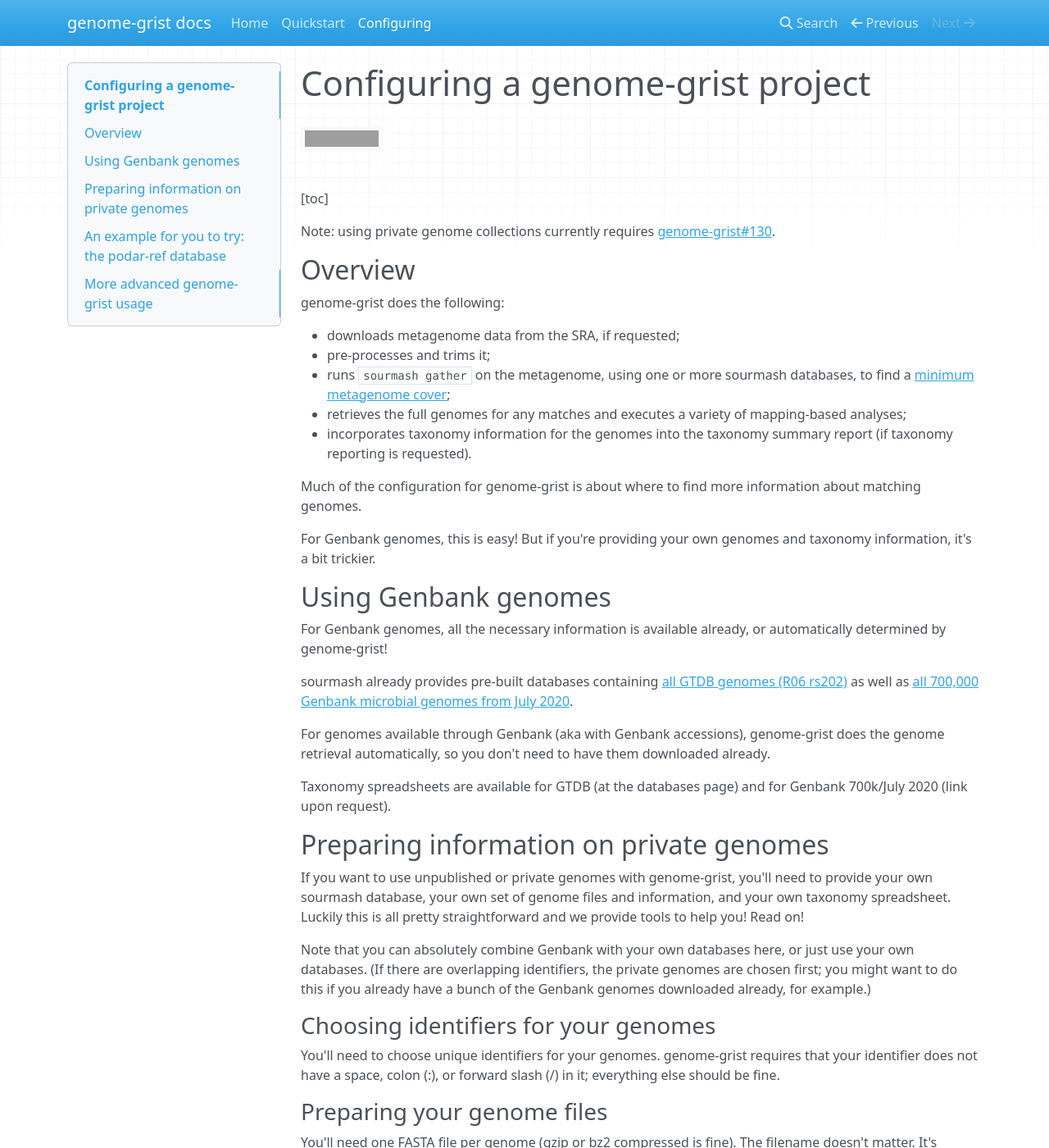
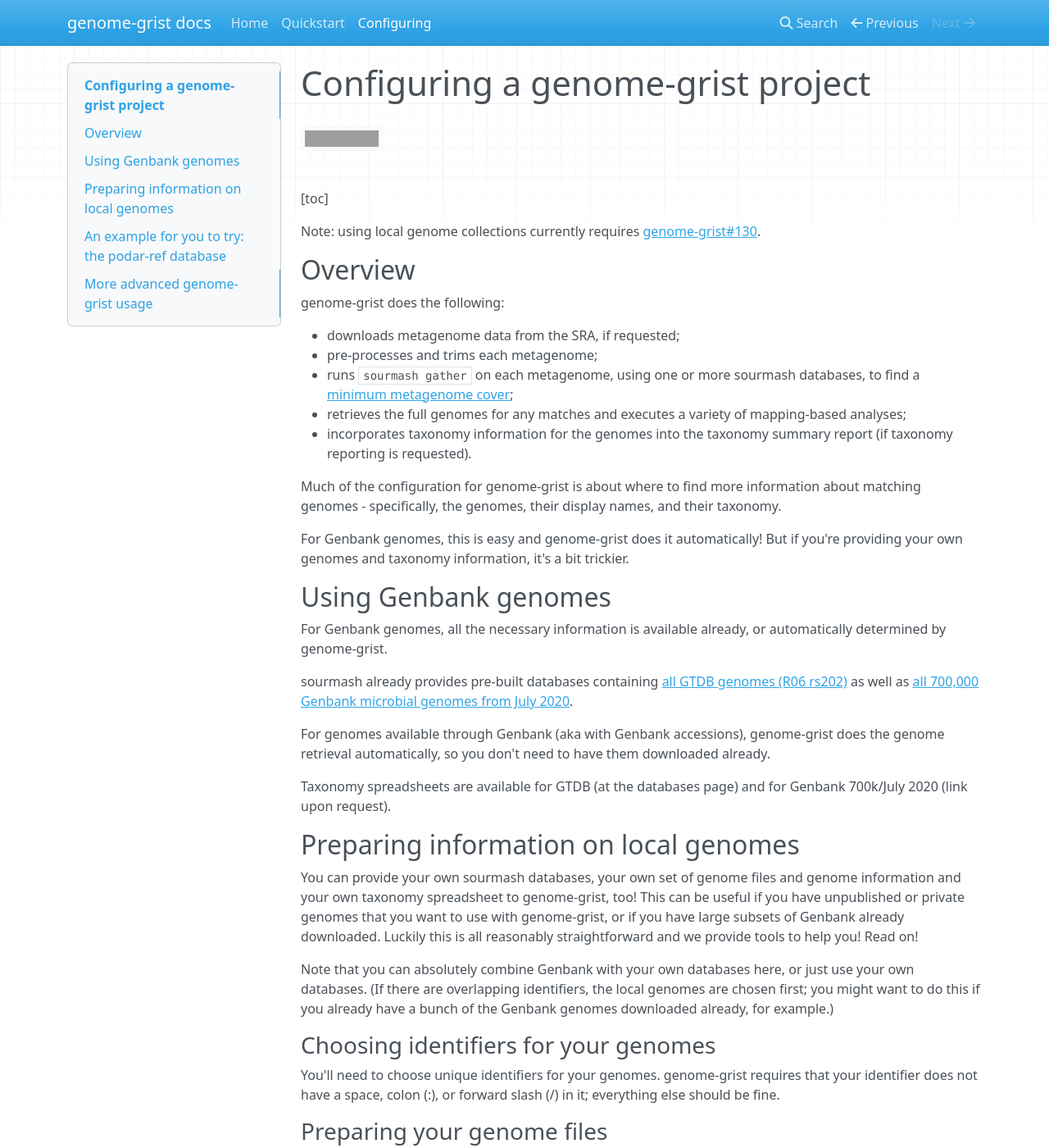
Before and after one commit to dib-lab/genome-grist, an MkDocs documentation site: the page built from doc/configuring.md, in a window 1280 px wide and 1400 px high. Shown: the whole window at 82% size. Built offline with MkDocs 1.6.1, drawn with Linux system fonts in a browser that asks for light colours; nearby versions of some CDN libraries; some of the changed text lies outside the part shown; grey boxes are pictures that could not be loaded.

Commit message:
update to 'local' instead of 'private'

`````diff
--- a/doc/configuring.md
+++ b/doc/configuring.md
@@ -6,25 +6,25 @@
 
 [toc]
 
-Note: using private genome collections currently requires [genome-grist#130](https://github.com/dib-lab/genome-grist/pull/130).
+Note: using local genome collections currently requires [genome-grist#130](https://github.com/dib-lab/genome-grist/pull/130).
 
 ## Overview
 
 genome-grist does the following:
 
 * downloads metagenome data from the SRA, if requested;
-* pre-processes and trims it;
-* runs `sourmash gather` on the metagenome, using one or more sourmash databases, to find a [minimum metagenome cover](https://www.biorxiv.org/content/10.1101/2022.01.11.475838v1);
+* pre-processes and trims each metagenome;
+* runs `sourmash gather` on each metagenome, using one or more sourmash databases, to find a [minimum metagenome cover](https://www.biorxiv.org/content/10.1101/2022.01.11.475838v1);
 * retrieves the full genomes for any matches and executes a variety of mapping-based analyses;
 * incorporates taxonomy information for the genomes into the taxonomy summary report (if taxonomy reporting is requested).
 
-Much of the configuration for genome-grist is about where to find more information about matching genomes.
+Much of the configuration for genome-grist is about where to find more information about matching genomes - specifically, the genomes, their display names, and their taxonomy.
 
-For Genbank genomes, this is easy! But if you're providing your own genomes and taxonomy information, it's a bit trickier.
+For Genbank genomes, this is easy and genome-grist does it automatically! But if you're providing your own genomes and taxonomy information, it's a bit trickier.
 
 ## Using Genbank genomes
 
-For Genbank genomes, all the necessary information is available already, or automatically determined by genome-grist!
+For Genbank genomes, all the necessary information is available already, or automatically determined by genome-grist.
 
 sourmash already provides pre-built databases containing [all GTDB genomes (R06 rs202)](https://sourmash.readthedocs.io/en/latest/databases.html) as well as [all 700,000 Genbank microbial genomes from July 2020](https://github.com/sourmash-bio/sourmash/issues/1749#issuecomment-947920226).
 
@@ -32,11 +32,12 @@
 
 Taxonomy spreadsheets are available for GTDB (at the databases page) and for Genbank 700k/July 2020 (link upon request).
 
-## Preparing information on private genomes
+## Preparing information on local genomes
 
-If you want to use unpublished or private genomes with genome-grist, you'll need to provide your own sourmash database, your own set of genome files and information, and your own taxonomy spreadsheet. Luckily this is all pretty straightforward and we provide tools to help you! Read on!
+You can provide your own sourmash databases, your own set of genome files and genome information and your own taxonomy spreadsheet to genome-grist,
+too! This can be useful if you have unpublished or private genomes that you want to use with genome-grist, or if you have large subsets of Genbank already downloaded. Luckily this is all reasonably straightforward and we provide tools to help you! Read on!
 
-Note that you can absolutely combine Genbank with your own databases here, or just use your own databases. (If there are overlapping identifiers, the private genomes are chosen first; you might want to do this if you already have a bunch of the Genbank genomes downloaded already, for example.)
+Note that you can absolutely combine Genbank with your own databases here, or just use your own databases. (If there are overlapping identifiers, the local genomes are chosen first; you might want to do this if you already have a bunch of the Genbank genomes downloaded already, for example.)
 
 ### Choosing identifiers for your genomes
 
@@ -50,10 +51,9 @@
 
 ### Creating one or more sourmash databases
 
-You can mix private databases with genbank databases, but
-you'll need to provide one or more sourmash databases for any private collections. You can do this with the config parameter `private_databases`, which takes a list of paths to sourmash database locations.
+You can mix local databases with genbank databases without fear! You'll need to provide one or more sourmash databases for any local collections, and you do this as usual via the config paramter `sourmash_databases`, which takes a list of paths to sourmash database locations.
 
-Sketch all your genomes with the following command:
+To build your own sourmash databases, you'll need sourmash sketches for each genome. Sketch all your genomes with the following command:
 ```
 sourmash sketch dna -p k=31,scaled=1000
 ```
@@ -63,7 +63,6 @@
 If not, you'll need to manually rename of the signatures produced by `sourmash sketch`. (You can do this with `sourmash sig rename`, but there's no simple way to do this in bulk.)
 
 Once you have all your genome signatures, you can create a sourmash database with
-
 ```
 sourmash index output.sbt.zip *.sig
 ```
@@ -73,22 +72,21 @@
 
 We chose k=31 above (in the `sourmash sketch` command) because that matches our default parameters, and we have provided Genbank and GTDB databases for k=31 (as well as k=21 and k=51). But the only real requirement here is that all your databases support the same requested k-mer and scaled sizes.
 
-### Providing your genomes to genome-grist
+### Providing your local genomes to genome-grist
 
-You'll also need to provide your genome files to genome-grist, along with their "display name", which will be used in reporting.  The information will be provided via the config parameter `private_databases_info`, which takes a list of paths to info file CSVs.
+You'll also need to provide your local genome files to genome-grist, along with their "display name", which will be used in reporting.  The information will be provided via the config parameter `local_databases_info`, which takes a list of paths to info file CSVs.
 
-**First**, genome-grist needs the genomes in their own individual files, in one or more directories. The files need to be named by their identifiers in the format `{ident}_genomic.fna.gz`, and must come with an "info file" that contains their identifier, a display name, and the location of the genome file (which _must_ be named as above).
+**First**, genome-grist needs the genome sequences in their own individual files, in one or more directories. The files need to be named by their identifiers in the format `{ident}_genomic.fna.gz`, and must come with an "info file" that contains their identifier, a display name, and the location of the genome file (which _must_ be named as above).
 
-genome-grist has a utility to help set this all up! The script `genome_grist.copy_private_genomes` will take in a list of FASTA files containing genome(s), read the header of the first sequence to find the identifier for that genome, and then copy it into a directory for you. (see "Step 3", below, for execution instructions for this script). It will also output a provisional info file, which you can edit.
+genome-grist has a utility to help set this all up! The script `genome_grist.copy_local_genomes` will take in a list of FASTA files containing genome(s), read the header of the first sequence to find the identifier for that genome, and then copy it into a directory for you. (see "Step 3", below, for execution instructions for this script). It will also output a provisional info file, which you can edit.
 
-Here's an example of the output of the info file produced by `copy_private_genomes`:
+Here's an example of the output of the info file produced by `copy_local_genomes`:
 ```
 ident,display_name,genome_filename
 CP001472.1,"Acidobacterium capsulatum ATCC 51196, complete genome",databases/podar-ref.d/CP001472.1_genomic.fna.gz
 CP001941.1,"Aciduliprofundum boonei T469, complete genome",databases/podar-ref.d/CP001941.1_genomic.fna.gz
 CP001097.1,"Chlorobium limicola DSM 245, complete genome",databases/podar-ref.d/CP001097.1_genomic.fna.gz
 ```
-
 
 **Second**, for each genome, genome-grist also needs a separate `{ident}.info.csv` file, containing just the identifier and the display name. This needs to be in the same directory as the genome itself.
 
@@ -111,11 +109,11 @@
 
 ### Providing taxonomy information
 
-If you want to enable taxonomic summarization for your private genomes, you'll need a taxonomy file that can be read by the `sourmash tax` subcommands - see [the sourmash command-line docs](https://sourmash.readthedocs.io/en/latest/command-line.html) for more information here. This file contains at least 8 columns, with the headers `ident` and `superkingdom`, `phylum`,`class`,`order`,`family`,`genus`,`species`. You provide this file to genome-grist via the config parameter `taxonomies`, which takes a list of paths to sourmash taxonomy files.
+If you want to enable taxonomic summarization for your local genomes, you'll need a taxonomy file that can be read by the `sourmash tax` subcommands - see [the sourmash command-line docs](https://sourmash.readthedocs.io/en/latest/command-line.html) for details. This file contains at least 8 columns, with the headers `ident` and `superkingdom`, `phylum`,`class`,`order`,`family`,`genus`,`species`. You provide this file to genome-grist via the config parameter `taxonomies`, which takes a list of paths to sourmash taxonomy files.
 
 ### Testing it all out
 
-We recommend trying this all out with a fake metagenome that's just two of your private genomes concatenated; you can set this up by making the FASTA file and then putting it in your output directory in the subdirectory `abundtrim/{sample}.abundtrim.fq.gz`, and configuring genome-grist to run `summarize_gather` on just that sample.
+We recommend trying this all out with a fake metagenome that's just two of your local genomes concatenated; you can set this up by making the FASTA file and then putting it in your output directory in the subdirectory `abundtrim/{sample}.abundtrim.fq.gz`, and configuring genome-grist to run `summarize_gather` on just that sample.
 
 So, for example,
 
@@ -123,7 +121,7 @@
 * set `samples` in your config file `conf-test.yml` to `- testme`
 * run `genome-grist run conf-test.yml summarize_gather`
 
-and if it all works, then your private database configuration is good! (The output report will be in the `reports/report-gather-testme.html` subdirectory in your output directory.)
+and if it all works, then your local database configuration is good! (The output report will be in the `reports/report-gather-testme.html` subdirectory in your output directory.)
 
 You will need to run `summarize_tax` to test the taxonomy file; the associated output will be in `reports/report-taxonomy-testme.html`.
 
@@ -137,7 +135,7 @@
 
 While this list of reference genomes is in fact in Genbank, they use non-Genbank identifiers, and so it's a good example data set for "private" genomes.
 
-So! Let's run through setting up these reference genomes as a private (non-Genbank) database for genome-grist to use, and then test it out by applying genome-grist to the mock metagenome!
+So! Let's run through setting up these reference genomes as a local, non-Genbank database for genome-grist to use, and then test it out by applying genome-grist to the mock metagenome!
 
 It should take under 10 minutes total to run all the commands.
 
@@ -195,10 +193,10 @@
 
 ### Step 3: Copy the genomes in to a new location with new names
 
-Copy the private genomes to a new home that matches genome-grist requirements like so:
+Copy the local genomes to a new home that matches genome-grist requirements like so:
 
 ```
-python -m genome_grist.copy_private_genomes databases/podar-ref/*.fa -o databases/podar-ref.info.csv -d databases/podar-ref.d
+python -m genome_grist.copy_local_genomes databases/podar-ref/*.fa -o databases/podar-ref.info.csv -d databases/podar-ref.d
 ````
 The subdirectory `databases/podar-ref.d/` should now contain 64 genome files, named by their identifiers.
 
@@ -322,15 +319,10 @@
 # These are ways you can fine-tune genome-grist.
 # We suggest changing these only once you've successfully run genome-grist a few times!
 
-# private_databases: a list of sourmash databases that use non-Genbank identifiers.
-# can be an empty list, []
-private_databases:
-- /path/to/local-sourmash-db/database3
-
-# private_databases_info: a list of database info files.
+# local_databases_info: a list of database info files for genomes that are local and/or cannot be downloaded from Genbank.
 # can be empty list, [].
 # see documentation for more details.
-private_databases_info:
+local_databases_info:
 - /path/to/local-sourmash-db/database3.info.csv
 
 # picklist: a --picklist argument to use when searching the sourmash database, to limit which signatures to search.
@@ -394,7 +386,7 @@
 
 For example,
 * you can put your own `{sample}_1.fastq.gz`, `{sample}_2.fastq.gz`, and `{sample}_unpaired.fastq.gz` files in `raw/` to have genome-grist process reads for you.
-* you can put your own interleaved reads file in `abundtrim/{sample}.abundtrim.fq.gz` to run genome-grist on a private or preprocessed set of reads;
+* you can put your own interleaved reads file in `abundtrim/{sample}.abundtrim.fq.gz` to run genome-grist on an unpublished or already-preprocessed set of reads;
 * you can put your own sourmash signature (k=31, scaled=1000) in `sigs/{sample}.abundtrim.sig` if you want to have it do the database search for you;
 
 Please see [the genome-grist Snakefile](https://github.com/dib-lab/genome-grist/blob/latest/genome_grist/conf/Snakefile) for all the gory details.
`````
Also changed, not shown: other parts of doc/configuring.md (+3 -4 lines).
